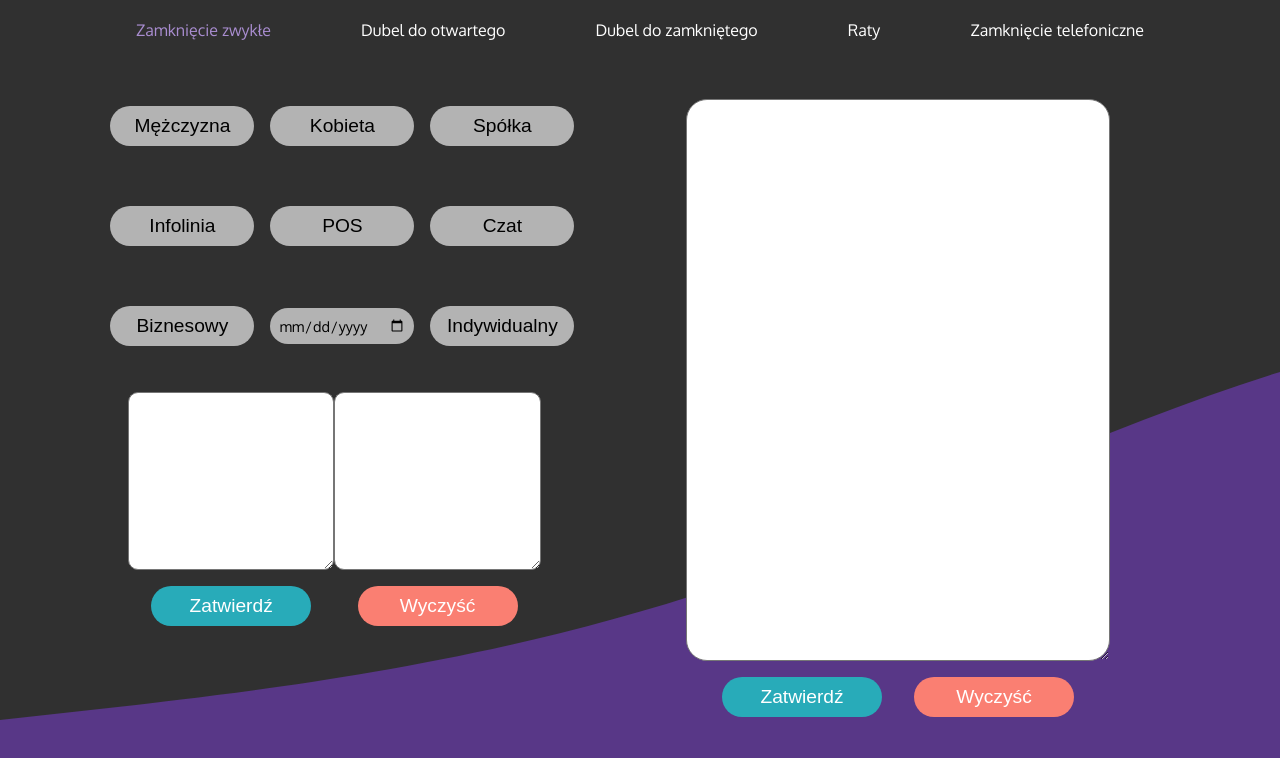
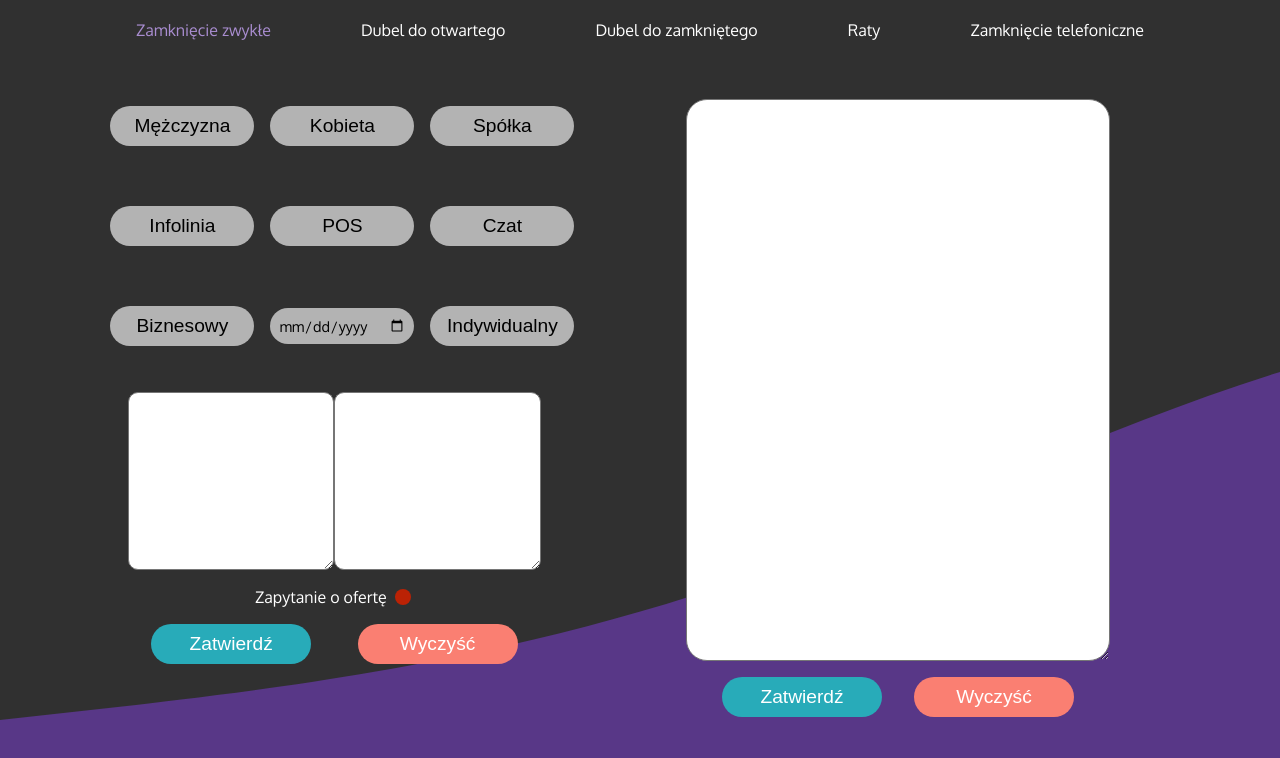
Before and after one commit to kacper-dabrowski/play-helper, a React (Create React App) app: page /support/basic in a window 1280 px wide. Shown: the top 758 px of the page. Built offline with nearby package versions, Linux system fonts and the light colour scheme.

Commit message:
Basic - Add offer checkbox

```diff
--- /dev/null
+++ b/src/components/Checkbox/Checkbox.js
@@ -0,0 +1,11 @@
+import React from "react";
+import { StyledCheckbox } from "./StyledCheckbox";
+
+const Checkbox = (props) => (
+  <>
+    {props.labelContent && <label>{props.labelContent}</label>}
+    <StyledCheckbox type={"checkbox"} {...props} />
+  </>
+);
+
+export default Checkbox;
--- /dev/null
+++ b/src/components/Checkbox/StyledCheckbox.js
@@ -0,0 +1,37 @@
+import styled from "styled-components";
+
+export const StyledCheckbox = styled.input.attrs({ type: "checkbox" })`
+  &[type="checkbox"] {
+    -webkit-appearance: none;
+    height: 1rem;
+    width: 1rem;
+    cursor: pointer;
+    position: relative;
+    transition: 0.15s;
+    border-radius: 21px;
+    background-color: #bb2205;
+    margin-left: 0.5rem;
+
+    &:checked {
+      animation: spring 1s;
+      background-color: #28abb9;
+    }
+    @keyframes spring {
+      0% {
+        transform: scale(1) translateY(0);
+      }
+      10% {
+        transform: scale(1.2, 0.6);
+      }
+      30% {
+        transform: scale(0.8, 1.1) translateY(-20px);
+      }
+      50% {
+        transform: scale(1) translateY(0);
+      }
+      100% {
+        transform: translateY(0);
+      }
+    }
+  }
+`;
--- a/src/containers/Support/Basic/Basic.js
+++ b/src/containers/Support/Basic/Basic.js
@@ -4,7 +4,8 @@ import ChannelSection from "./Sections/ChannelSection";
 import SexSection from "./Sections/SexSection";
 import TextAreaSection from "./Sections/TextAreaSection";
 import TypeSection from "./Sections/TypeSection";
-import { SettingsSection } from "./StyledBasic";
+import { SettingsSection, CheckboxContainer } from "./StyledBasic";
+import Checkbox from "../../../components/Checkbox/Checkbox";
 
 const Basic = () => (
   <div>
@@ -14,6 +15,9 @@ const Basic = () => (
       <TypeSection />
     </SettingsSection>
     <TextAreaSection />
+    <CheckboxContainer>
+      <Checkbox labelContent={"Zapytanie o ofertę"} />
+    </CheckboxContainer>
     <ConfirmButtons />
   </div>
 );
--- a/src/containers/Support/Basic/StyledBasic.js
+++ b/src/containers/Support/Basic/StyledBasic.js
@@ -25,3 +25,9 @@ export const SettingsSection = styled.div`
   grid-template-columns: 10rem 10rem 10rem;
   grid-template-rows: 100px 100px 100px;
 `;
+export const CheckboxContainer = styled.div`
+  width: 80%;
+  display: flex;
+  justify-content: center;
+  align-items: center;
+`;
```
